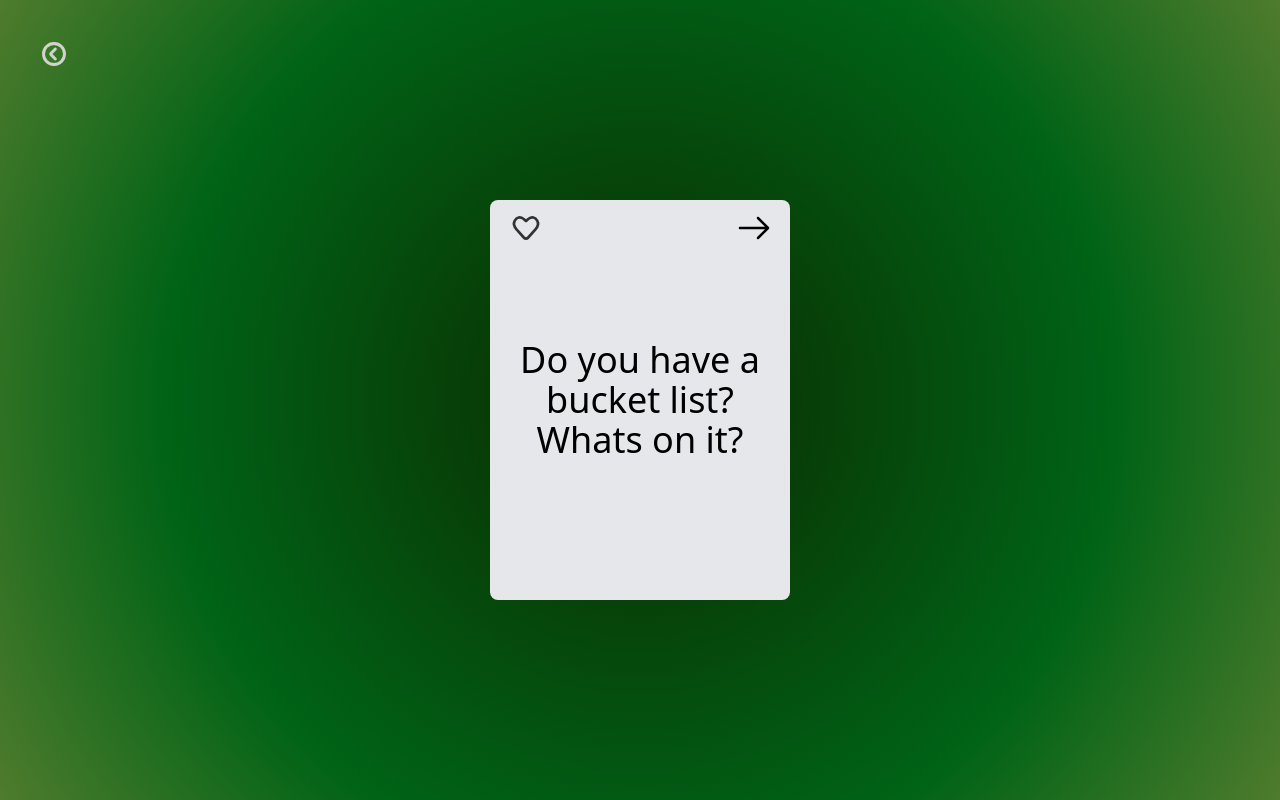
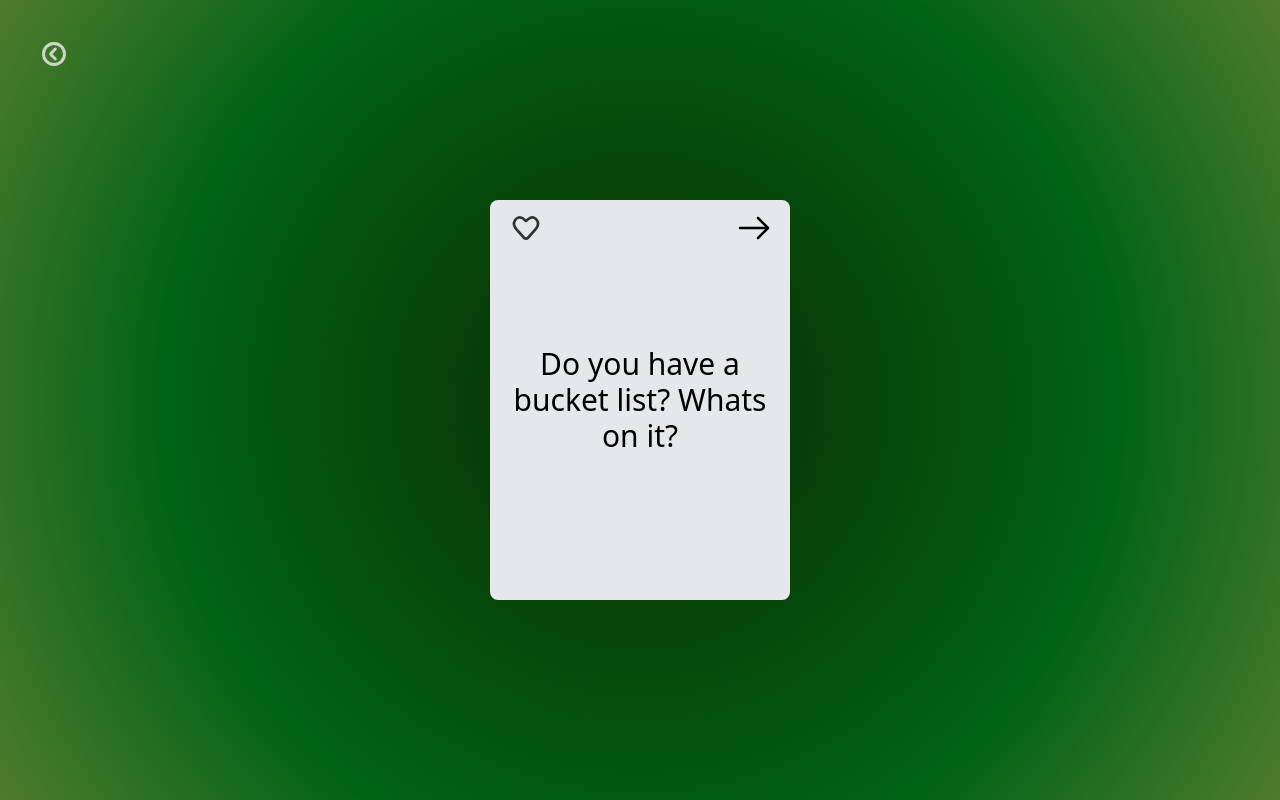
Before and after one commit to jon-tschida/Thoughtful, a React (Vite) app: page /lifeQuestions in a window 1280 px wide. Built offline with nearby package versions, Linux system fonts and the light colour scheme.

Commit message:
More style updates
changed font size

```diff
--- a/src/components/QuestionCard.jsx
+++ b/src/components/QuestionCard.jsx
@@ -73,7 +73,7 @@ export default function QuestionCard({
       <p
         className={`${
           content ? `text-3xl` : `text-6xl`
-        } font-light text-black h-fit text-center sm:text-[24px] md:text-3xl lg:text-4xl`}
+        } font-light text-black h-fit text-center sm:text-[24px] md:text-3xl lg:text-3xl`}
       >
         {topic || content}
       </p>
```
